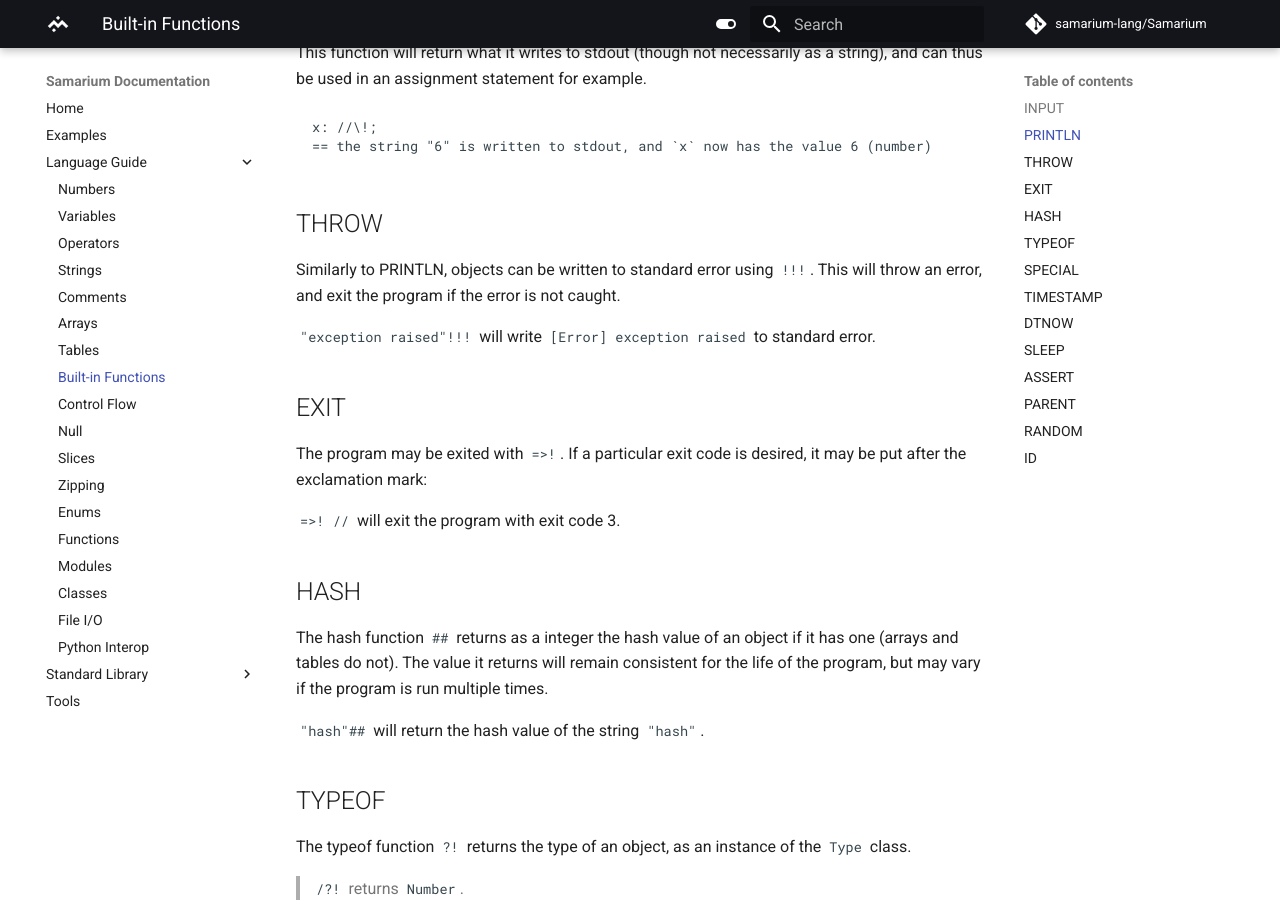
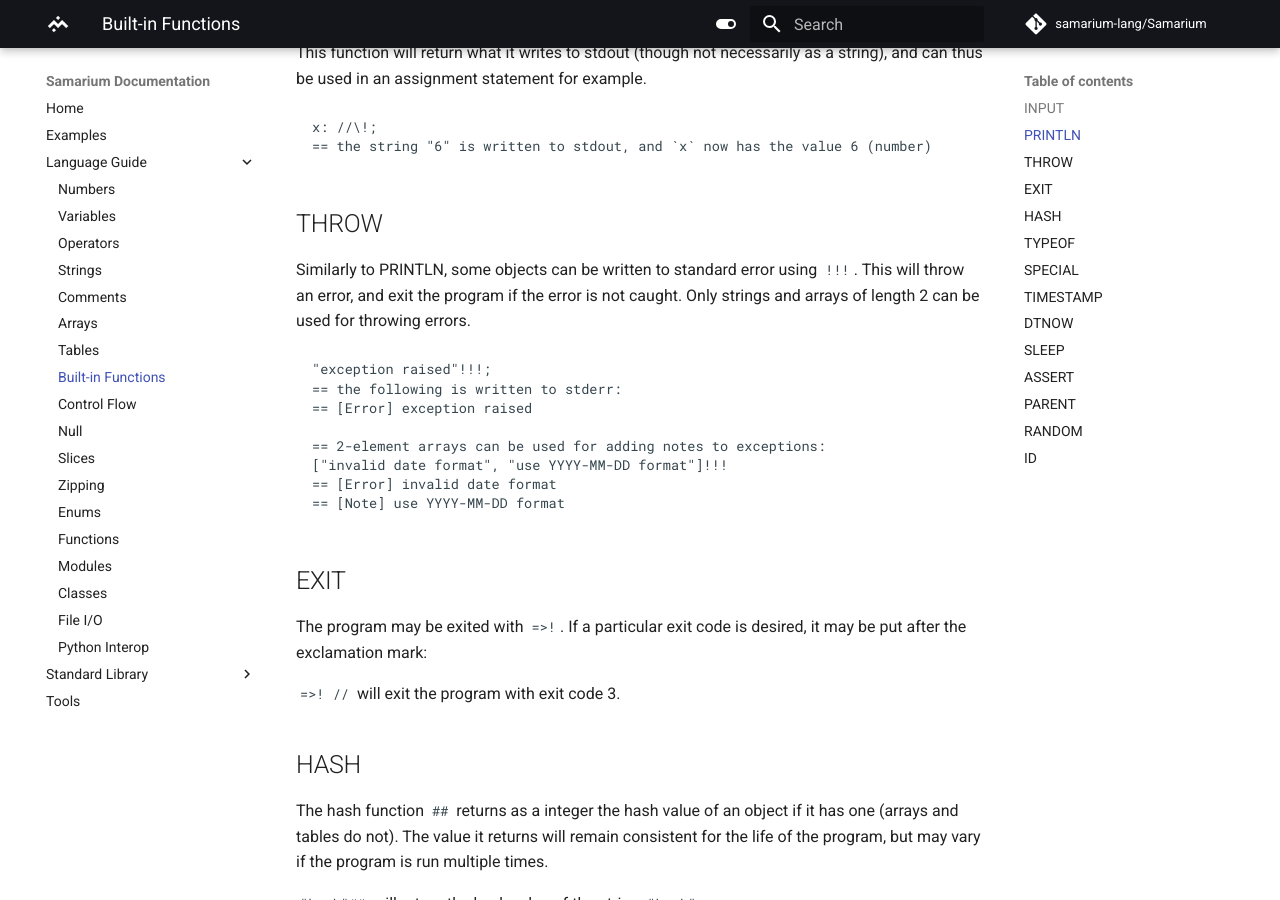
Before and after one commit to samarium-lang/Samarium, an MkDocs documentation site: the page built from docs/builtins.md, in a window 1280 px wide and 900 px high, scrolled down 608 px. Built offline with MkDocs 1.6.1 and Material for MkDocs 9.7.7, drawn with Linux system fonts in a browser that asks for light colours; comment, search, counter and statistics services are not loaded.

Commit message:
(docs) Added exception notes

````diff
--- a/docs/builtins.md
+++ b/docs/builtins.md
@@ -35,10 +35,21 @@
 
 ## THROW
 
-Similarly to PRINTLN, objects can be written to standard error using `!!!`.
+Similarly to PRINTLN, some objects can be written to standard error using `!!!`.
 This will throw an error, and exit the program if the error is not caught.
+Only strings and arrays of length 2 can be used for throwing errors.
 
-`"exception raised"!!!` will write `[Error] exception raised` to standard error.
+```sm
+"exception raised"!!!;
+== the following is written to stderr:
+== [Error] exception raised
+
+== 2-element arrays can be used for adding notes to exceptions:
+["invalid date format", "use YYYY-MM-DD format"]!!!
+== [Error] invalid date format
+== [Note] use YYYY-MM-DD format
+```
+
 
 
 ## EXIT
````
